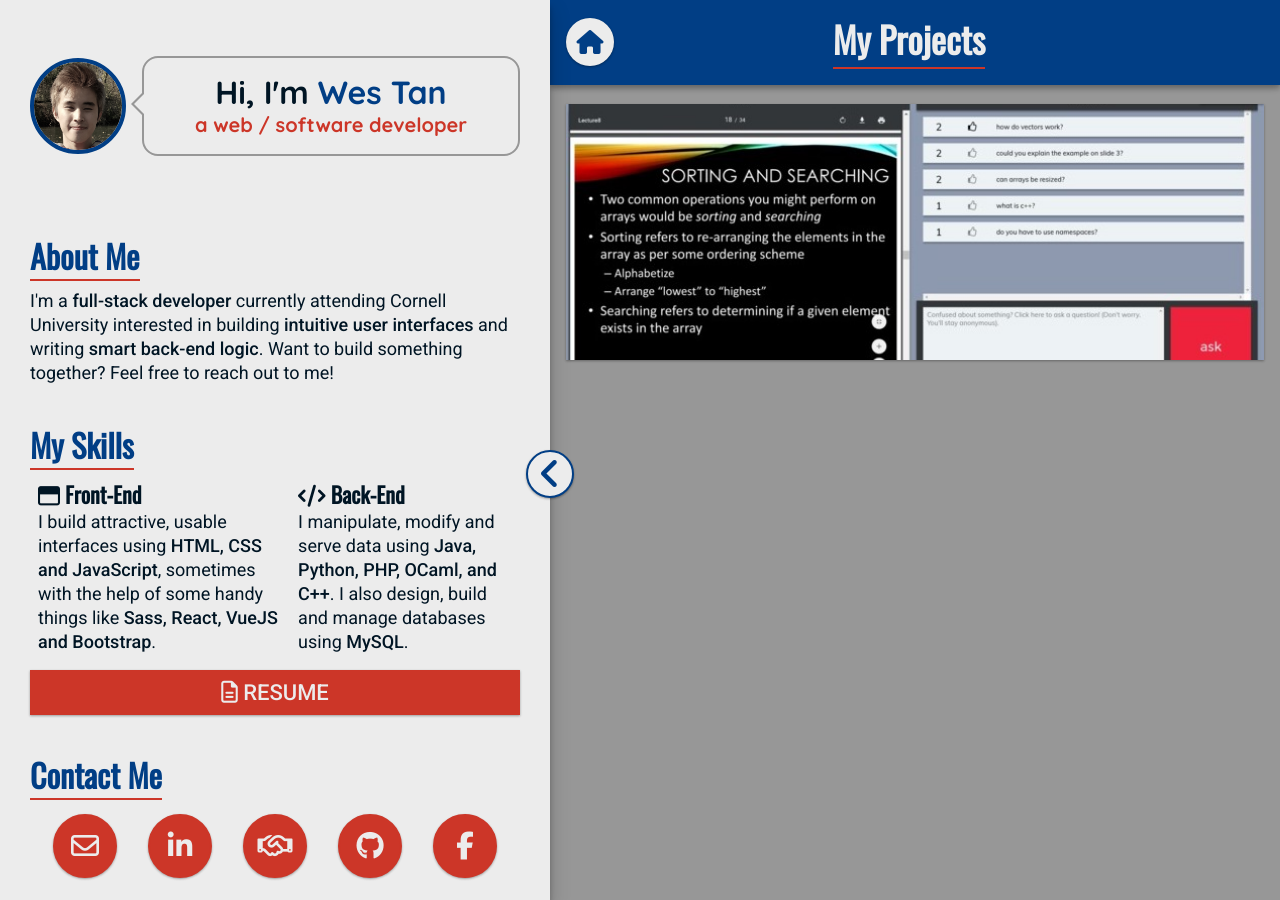
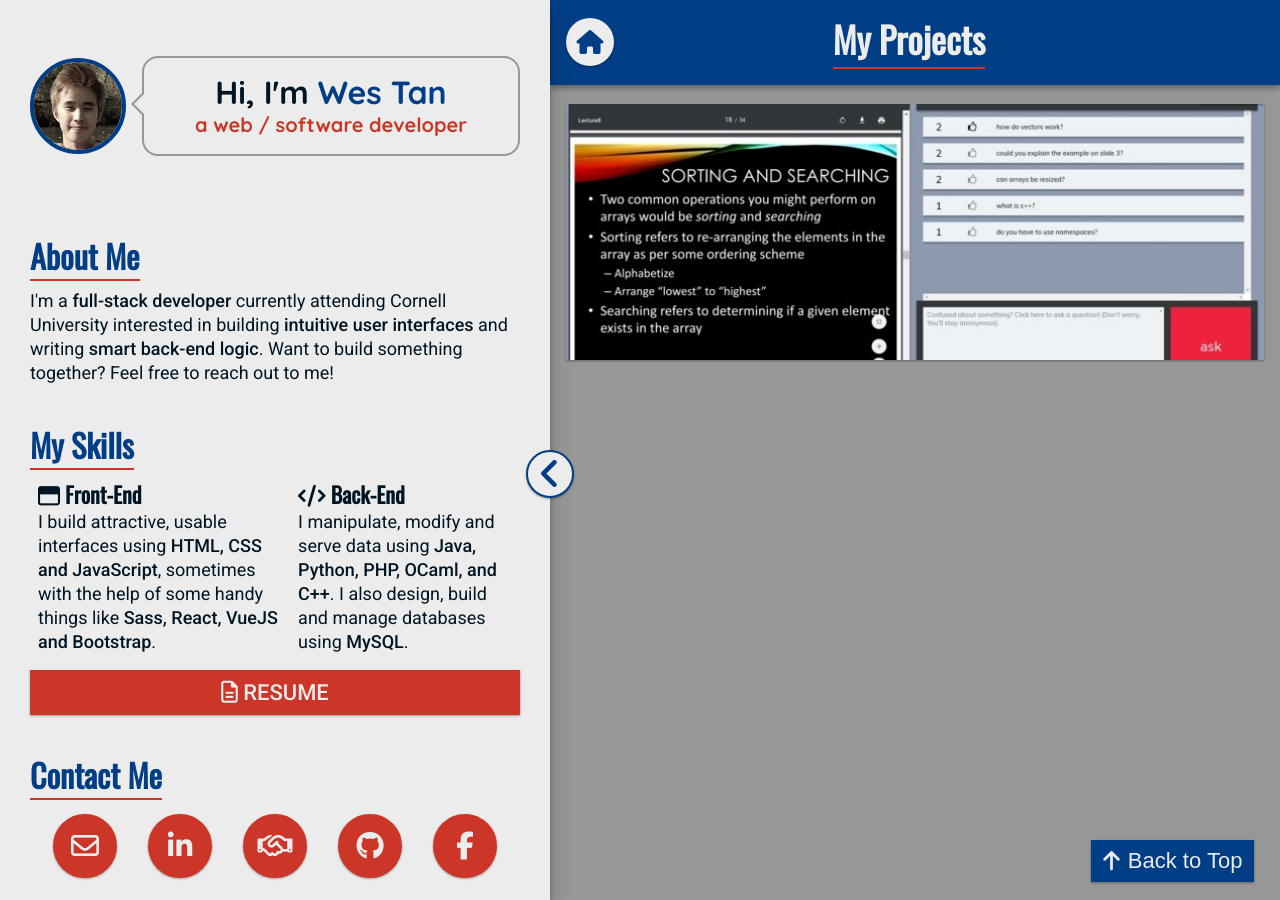
Before and after one commit to WesleyT4N/wesleyt4n.github.io, a Jekyll site: the page built from index.md, in a window 1280 px wide. Built offline with Jekyll 4.4.1, drawn with Linux system fonts in a browser that asks for light colours; nearby versions of some CDN libraries.

Commit message:
prototype

```diff
--- a/_layouts/default.html
+++ b/_layouts/default.html
@@ -10,8 +10,14 @@
 
       <main class="page-content" aria-label="Content">
         {{ content }}
+        <button id="backToTop" class="back-to-top-btn">
+          <i class="fa fa-arrow-up" aria-hidden="true"></i>
+          <p>Back to Top</p>
+        </button>
       </main>
+
     </div>
+
   </body>
 
 </html>
--- a/_layouts/post.html
+++ b/_layouts/post.html
@@ -9,8 +9,4 @@ layout: default
     <div class="post-content">
       {{ content }}
     </div>
-    <button class="back-to-top-btn">
-      <i class="fa fa-arrow-up" aria-hidden="true"></i>
-      <p>Back to Top</p>
-    </button>
 </article>
--- a/assets/css/style.scss
+++ b/assets/css/style.scss
@@ -618,9 +618,15 @@ hr {
   padding: 12px 24px 16px 12px;
   width: 100%;
   color: $white;
+  display: -webkit-box;
+  display: -ms-flexbox;
   display: flex;
-  justify-content: center;
-  align-items: center;
+  -webkit-box-pack: center;
+      -ms-flex-pack: center;
+          justify-content: center;
+  -webkit-box-align: center;
+      -ms-flex-align: center;
+          align-items: center;
   z-index: 2;
   h1 {
     display: inline-block;
@@ -645,9 +651,15 @@ hr {
   text-align: center;
   width: 48px;
   height: 48px;
+  display: -webkit-box;
+  display: -ms-flexbox;
   display: flex;
-  justify-content: center;
-  align-items: center;
+  -webkit-box-pack: center;
+      -ms-flex-pack: center;
+          justify-content: center;
+  -webkit-box-align: center;
+      -ms-flex-align: center;
+          align-items: center;
   position: absolute;
   left: 16px;
 }
@@ -868,6 +880,7 @@ hr {
 .back-to-top-btn {
   border: 0px;
   position: fixed;
+  padding: 8px 12px 8px 12px;
   bottom: 2%;
   right: 2%;
   p {
--- a/assets/js/main.js
+++ b/assets/js/main.js
@@ -12,6 +12,7 @@ var docLoaded = function () {
   const closeForm = document.getElementById("closeForm");
   const contactForm = document.getElementsByClassName("contact-form")[0];
   const projectHeader = document.getElementsByClassName("projects-heading")[0];
+  const backToTop = document.getElementById("backToTop");
   const openFormX = openForm.offsetLeft;
   const openFormY = openForm.offsetTop;
   // Save some width constants which will be used to animate the sidebar
@@ -38,8 +39,16 @@ var docLoaded = function () {
     headerVisible = !headerVisible;
   });
 
+  // collapse header up event
+  if (window.location.pathname != "/index.html" && !window.matchMedia("(min-width: 900px)").matches) {
+    let headerHeight = header.clientHeight;
+    headerVisible = !headerVisible;
+    header.style.top = "-" + (headerHeight - 28) + "px";
+    pageContent.style.top = "-" + (headerHeight - 28) + "px";
+    buttonUp.innerHTML = '<i class="fa fa-angle-down" aria-hidden="true"></i>';
+  }
+
   buttonUp.addEventListener("click", function (e) {
-    let gridHeight = gridContainer.clientHeight;
     let headerHeight = header.clientHeight;
     if (headerVisible) {
       header.style.top = "-" + (headerHeight - 28) + "px";
@@ -77,6 +86,7 @@ var docLoaded = function () {
     contactVisible = !contactVisible;
   });
 
+  // close contact form event
   closeForm.addEventListener("click", function (e) {
     contactForm.style.transform = "scale(0)";
     if (window.matchMedia("(min-width: 900px)").matches) {
@@ -88,6 +98,20 @@ var docLoaded = function () {
     }
     contactVisible = false;
   });
+
+  // back to top button event
+  backToTop.addEventListener("click", function (e) {
+    let headerHeight = header.clientHeight;
+    let viewHeight = document.documentElement.clientHeight
+    if (headerVisible) {
+      document.body.scrollTop = headerHeight;
+      document.documentElement.scrollTop = headerHeight;
+    } else {
+      document.body.scrollTop = 0;
+      document.documentElement.scrollTop = 0;
+    }
+
+  });
 };
 
 
```
